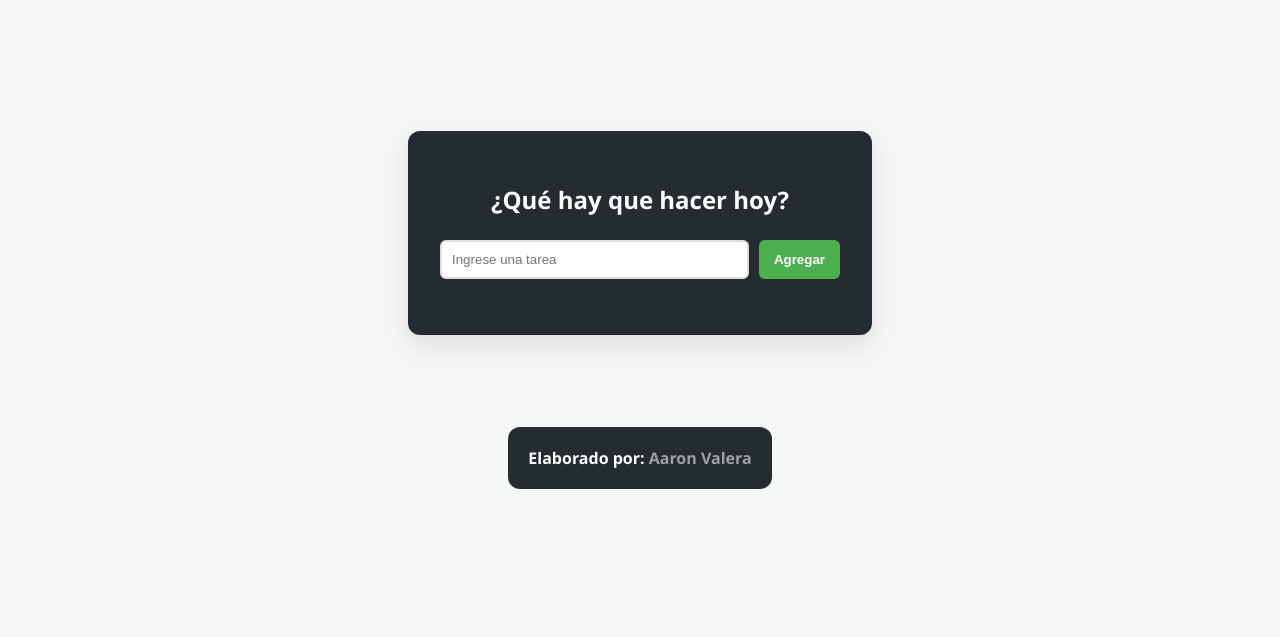
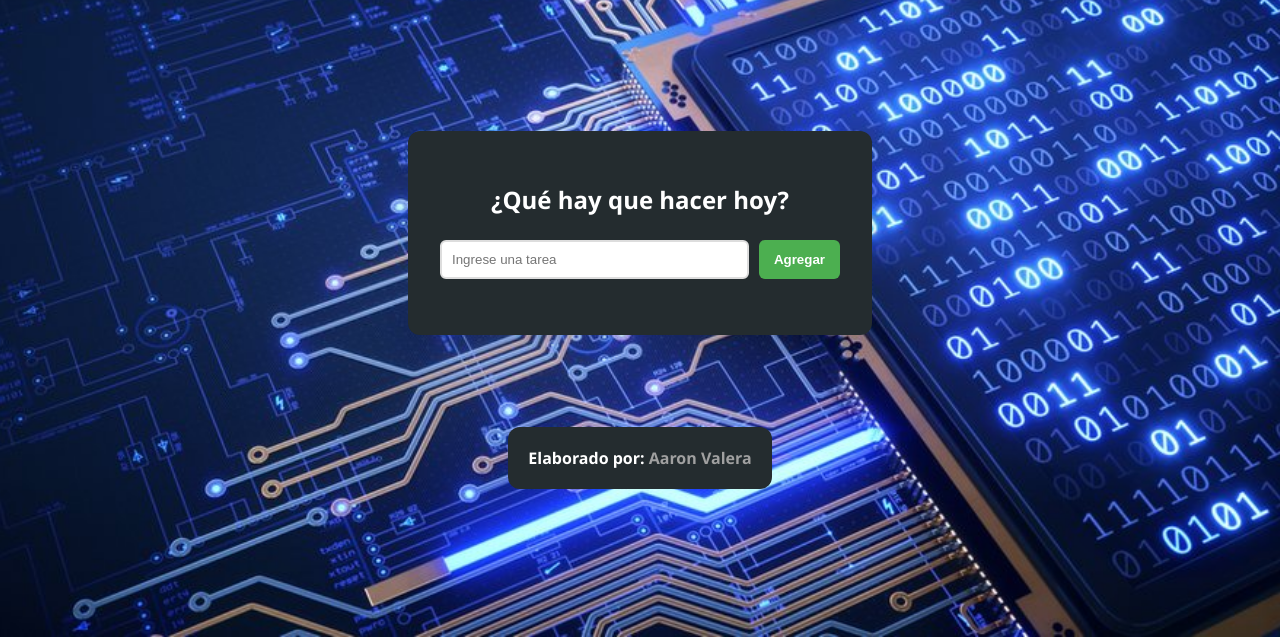
Before and after one commit to aaronvalera/to-do-list, a plain HTML site: page index.html in a window 1280 px wide. Shown: the part 163-800 px from the top of the page. Drawn offline with Linux system fonts and the light colour scheme.

Commit message:
Fix background img

```diff
--- a/style.css
+++ b/style.css
@@ -2,7 +2,7 @@
 body {
     font-family: 'Segoe UI', Tahoma, Geneva, Verdana, sans-serif;
     background-color: #f4f7f6;
-    background-image: url(./chipazul.jpg);
+    background-image: url(./media/chipazul.jpg);
     background-position: center;
     background-size: cover;
     display: flex;
```
